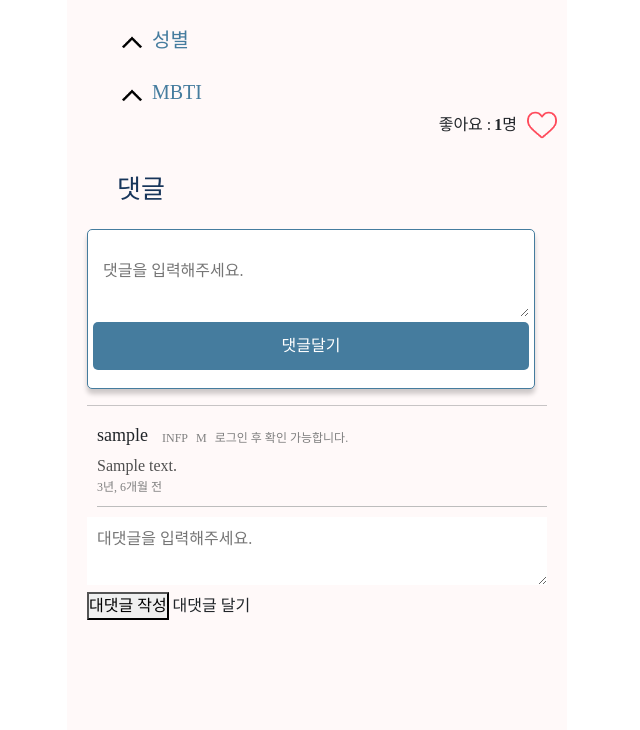
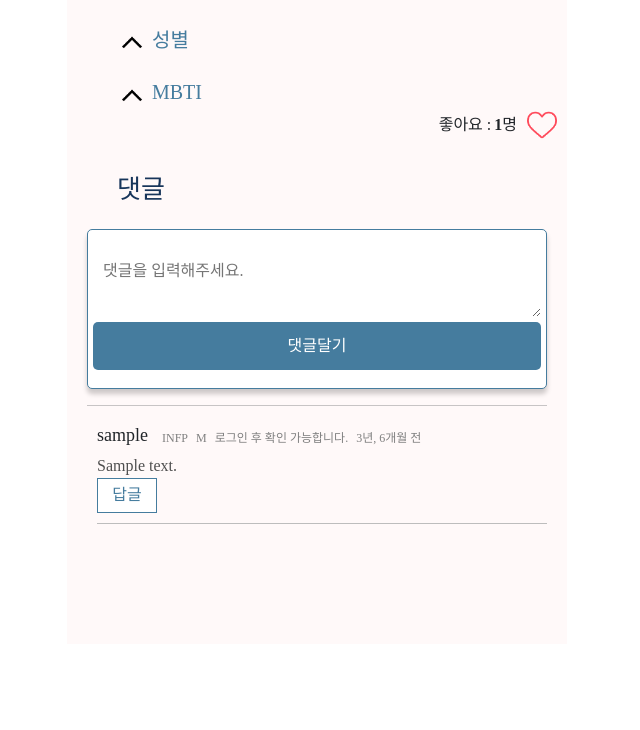
Before and after one commit to DAILY-VS/DAILYVS, a Django app: page /1/calcstat in a window 1280 px wide. Shown: the part 855-1585 px from the top of the page, without its empty margins (323-963 px from the left). After the commit the page ends 1379 px from the top, so only its background shows below. Run offline with Django 4.2, Linux system fonts and the light colour scheme; tables that the repository leaves empty hold one stand-in row (values such as "Sample post"); some libraries are stand-ins or nearby versions; some web fonts are replaced.

Commit message:
[Add] 대댓글 css

```diff
--- a/server/static/css/comment.css
+++ b/server/static/css/comment.css
@@ -14,13 +14,17 @@
 .comment-input-container {
   display: flex;
   flex-direction: column;
-  width: 28rem;
   height: 10rem;
   border-radius: 5px;
   padding: 5px;
   background-color: white;
   box-shadow: 0px 5px 5px rgba(0, 0, 0, 0.2);
   border: var(--turquois-secondary-color) solid 1px;
+}
+
+.comment-input-container textarea {
+  border: none;
+  padding: 10px;
 }
 
 .coment-user-info {
@@ -40,12 +44,6 @@
 .comment-user-name {
   font-family: "GongGothicMedium";
   font-size: 18px;
-}
-
-.comment-container textarea {
-  width: 100%;
-  padding: 10px;
-  border: none;
 }
 
 .comment-input-container button {
@@ -125,3 +123,58 @@
   display: flex;
   flex-direction: row;
 }
+
+.reply-toggle-btn {
+  border: none;
+  width: 60px;
+  height: 35px;
+  color: var(--turquois-secondary-color);
+  background-color: white;
+  border: var(--turquois-secondary-color) solid 1px;
+}
+
+.reply-toggle-btn:hover {
+  color: white;
+  background-color: var(--turquois-secondary-color);
+}
+
+.nested-comment-top-section {
+  display: flex;
+  flex-direction: row;
+}
+
+.nested-stored-comment-container {
+  width: 100vw;
+}
+
+[class^="nested-reply"] {
+  margin-left: 0.5vw;
+  margin-top: 10px;
+}
+
+.nested-reply-input-container {
+  display: flex;
+  flex-direction: row;
+  justify-content: space-around;
+  margin: 5px auto;
+  background-color: white;
+  border: 1px var(--turquois-secondary-color) solid;
+}
+
+.nested-reply-input-container textarea {
+  width: 80%;
+  border: none;
+  margin-bottom: 3px;
+}
+
+.nested-reply-input-container button {
+  width: 90px;
+  border: var(--turquois-secondary-color) solid 1px;
+  background-color: var(--turquois-secondary-color);
+  color: white;
+}
+
+.nested-reply-input-container button:hover {
+  color: var(--turquois-secondary-color);
+  background-color: white;
+}
--- a/server/static/js/comment.js
+++ b/server/static/js/comment.js
@@ -1,38 +1,100 @@
-function replyDelete(value) {
-  var comment_id = value;
-  var delete_warning = confirm("댓글을 삭제하시겠습니까?");
+// comment.js
 
-  if (delete_warning == true) {
-    // 로그인 여부 확인
-    if (isAuthenticated === "True") {
-      $.ajax({
-        type: "POST",
-        url: "{% url 'vote:comment_delete' comment_id %}",
-        dataType: "json",
-        data: {
-          comment_id: comment_id,
-          csrfmiddlewaretoken: "{{csrf_token}}",
-        },
-        success: function (response) {
-          if (response.success) {
-            $("#" + response.comment_id).remove();
-            var replyTr = document.querySelector(
-              `.replyTr${response.comment_id}`
-            );
-            if (replyTr) {
-              console.log(replyTr);
-              replyTr.remove();
-            }
-          } else {
-            alert(response.error);
+$(document).ready(function () {
+  var page = 1; // 초기 페이지 번호
+
+  // 스크롤 이벤트 리스너 등록
+  $(window).scroll(function () {
+    if ($(window).scrollTop() + $(window).height() >= $(document).height()) {
+      loadMoreData(page);
+      page++;
+    }
+  });
+
+  // 새로운 데이터를 불러오는 함수
+  function loadMoreData(page) {
+    $.ajax({
+      url: "/get_comments/?page=" + page, // Django API 뷰 URL
+      type: "GET",
+      beforeSend: function () {
+        $(".loader").show(); // 로딩 스피너 표시
+      },
+      success: function (data) {
+        if (data.comments.length > 0) {
+          var comments = data.comments;
+          var html = "";
+
+          for (var i = 0; i < comments.length; i++) {
+            html +=
+              '<div class="comment">' +
+              "<p>" +
+              comments[i].content +
+              "</p>" +
+              "<p>" +
+              comments[i].created_at +
+              "</p>" +
+              "</div>";
           }
-        },
-        error: function () {
-          alert("오류가 발생했습니다.");
-        },
-      });
-    } else {
-      alert("로그인을 해주세요");
-    }
+
+          $(".replyTody").append(html); // 새로운 댓글을 추가합니다.
+        }
+        $(".loader").hide(); // 로딩 스피너 숨김
+      },
+      error: function () {
+        // 오류 처리
+      },
+    });
   }
+});
+
+//대댓글 토글
+document.addEventListener("DOMContentLoaded", function () {
+  var toggleButtons = document.querySelectorAll(".reply-toggle-btn");
+
+  toggleButtons.forEach(function (button) {
+    button.addEventListener("click", function () {
+      var commentId = this.getAttribute("data-comment-id");
+      var parentContainer = document.querySelector(
+        ".nested-reply-container[data-parent-id='" + commentId + "']"
+      );
+      var nestedInputContainer = document.querySelector(
+        " .nested-reply-input-container" + commentId
+      );
+      console.log(nestedInputContainer);
+
+      if (parentContainer) {
+        if (
+          parentContainer.style.display === "none" ||
+          parentContainer.style.display === ""
+        ) {
+          parentContainer.style.display = "block";
+          if (nestedInputContainer) {
+            nestedInputContainer.style.display = "block";
+          }
+        } else {
+          parentContainer.style.display = "none";
+          if (nestedInputContainer) {
+            nestedInputContainer.style.display = "none";
+          }
+        }
+      }
+    });
+  });
+});
+
+//대댓글 수 카운트
+function updateNestedCount(comment_id) {
+  var url = "/calculate-nested-count/" + comment_id + "/";
+  $.ajax({
+    type: "GET",
+    url: url, // 서버에서 대댓글 수를 계산하는 뷰의 URL
+    dataType: "json",
+    success: function (response) {
+      var nestedCountSpan = $("#nestedCount" + comment_id);
+      nestedCountSpan.text(response.nested_count);
+    },
+    error: function () {
+      // 에러 처리
+    },
+  });
 }
--- a/server/templates/vote/result/comment.html
+++ b/server/templates/vote/result/comment.html
@@ -43,6 +43,7 @@
                         {% endif %}
 
                     </div>
+                    <div class="user-sub-info">{{ comment.created_at|timesince }} 전</div>
                 </div>
             </div>
             <div class="comment-content-delete">
@@ -56,26 +57,27 @@
                     />
                 {% endif %}
             </div>
-            <div class="comment-created-time">{{ comment.created_at|timesince }} 전</div>
+            <button id="reply-toggle-btn-{{ comment.id }}" class="reply-toggle-btn" data-comment-id="{{ comment.id }}">답글 <span id="nestedCount{{ comment.id }}" data-comment-id="{{ comment.id }}"></span></button>
             </div>
+        </div>
+        <div class="every-reply-container">
           <!-- 대댓글 작성 영역 -->
           {% if not comment.parent_comment %}
-        <div class="nested-reply-input-container">
+              <div class="nested-reply-input-container{{comment.id}}" data-comment-id="{{ comment.id }}" style="display:none;">
                 <textarea
                   class="nested-replyContent"
                   id="nested_content_id_{{ comment.id }}"
                   placeholder="대댓글을 입력해주세요."
                 ></textarea>
-          <button class="btnNestedReply" data-comment-id="{{ comment.id }}">대댓글 작성</button>
-          대댓글 달기
+                <button class="btnNestedReply" data-comment-id="{{ comment.id }}">등록</button>
               </div>
+              <div class="nested-reply-container" data-parent-id="{{ comment.id }}" style="display:none">
                   {% endif %}
-      </div>
                   <!-- 대댓글 표시 영역 -->
                   <div class="nested-replyTody">
                     {% for child_comment in comments reversed %}
                       {% if child_comment.parent_comment_id == comment.id %}
-                  <div class="nested-replyTr{{ child_comment.id }} ">
+                        <div class="nested-replyTr{{ child_comment.id }}">
                           <div class="nested-row">
                             <div><img src="{% static 'img/icon/reply.png' %}" style="width:25px;" /></div>
                             <div class="comment-nickname">{{ child_comment.user_info.nickname }}</div>
@@ -98,7 +100,9 @@
                                 {% endif %}
                               </div>
                             </div>
+                            <div class="user-sub-info">{{ child_comment.created_at|timesince }} 전</div>
                           </div>
+
                           <div class="comment-content-delete">
                             <div class="stored-comment-content">{{ child_comment.content }}</div>
                             {% if user.is_authenticated and user.nickname == child_comment.user_info.nickname %}
@@ -110,7 +114,7 @@
                               />
                             {% endif %}
                           </div>
-                    <div class="comment-created-time">{{ child_comment.created_at|timesince }} 전</div>
+
                         </div>
                       {% endif %}
                     {% endfor %}
@@ -122,8 +126,9 @@
           </div>
       </div>
   </div>
-
+</div>
 <script src="https://code.jquery.com/jquery-3.6.0.min.js"></script>
+<script src="{% static 'js/comment.js' %}"></script>
 <script>
 $(document).ready(function () {
     //댓글 달기
@@ -171,16 +176,17 @@ $(document).ready(function () {
           newComment +=
             '</div>' +
             '<div class="comment-created-time">' + response.created_at + '</div>' +
-            '<div class="nested-reply-input-container">' +
-            '<textarea class="nested-replyContent" id="nested_content_id_' + response.comment_id + '" placeholder="대댓글을 입력해주세요."></textarea>' +
-            '<button class="btnNestedReply" data-comment-id="' + response.comment_id + '">대댓글 작성</button>' +
-            '대댓글 달기' +
+            '<div class="nested-reply-input-container{{comment.id}}" data-comment-id="{{ comment.id }}">' +
+            '<textarea class="nested-replyContent" id="nested_content_id_{{ comment.id }}' + response.comment_id + '" placeholder="대댓글을 입력해주세요."></textarea>' +
+            '<button class="btnNestedReply" data-comment-id="' + response.comment_id + '">등록</button>' +
             '</div>' +
             '</div>' +
             '</div>';
 
           $(".replyTody").prepend(newComment);
           $(".replyContent").val(""); // 입력창 비우기
+
+
         },
         error: function () {
           if ($(".replyContent").val() == "") {
@@ -220,7 +226,8 @@ $(document).ready(function () {
           // 새로운 대댓글 생성
           var newNestedComment =
             '<div class="nested-replyTr' + response.comment_id + '">' +
-            '<img src="{% static 'img/icon/reply.png' %}" style="width:25px;" />' +
+            '<div class="nested-row">' +
+            '<img src="{% static 'img/icon/reply.png' %}" style="width:25px; height: 25px;" />' +
             '<div class="nested-stored-comment-container">' +
             '<div class="nested-comment-top-section">' +
             '<div class="comment-nickname">' + response.nickname + '</div>' +
@@ -236,10 +243,12 @@ $(document).ready(function () {
             '</div>' +
             '<div class="comment-created-time">' + response.created_at + '</div>' +
             '</div>' +
+            '</div>' +
             '</div>';
 
+          updateNestedCount(comment_id);
           // 선택한 부모 댓글 바로 하단에 추가
-          $(".replyTr" + comment_id).append(newNestedComment);
+          $(".nested-reply-container[data-parent-id='" + comment_id + "']").prepend(newNestedComment);
           $("#nested_content_id_" + comment_id).val(""); // 입력창 비우기
         },
         error: function () {
--- a/server/vote/urls.py
+++ b/server/vote/urls.py
@@ -20,6 +20,11 @@ urlpatterns = [
         "<int:poll_id>/comment/write/", views.comment_write_view, name="comment_write"
     ),
     path("<int:pk>/comment/delete/", views.comment_delete_view, name="comment_delete"),
+    path(
+        "calculate-nested-count/<int:comment_id>/",
+        views.calculate_nested_count,
+        name="calculate_nested_count",
+    ),
     # path('get_replies/<int:comment_id>/', views.get_replies_view, name='get_replies'),    # 논유저
     # path('<int:poll_id>/<int:nonuservote_id>', views.poll_nonusergender, name='nonusergender'),
     path(
--- a/server/vote/views.py
+++ b/server/vote/views.py
@@ -237,6 +237,12 @@ def comment_delete_view(request, pk):
     return HttpResponse(
         json.dumps(data, cls=DjangoJSONEncoder), content_type="application/json"
     )
+
+
+# 대댓글 수 파악
+def calculate_nested_count(request, comment_id):
+    nested_count = Comment.objects.filter(parent_comment_id=comment_id).count()
+    return JsonResponse({"nested_count": nested_count})
 
 
 # 투표 시 회원, 비회원 구분 (비회원일시 성별 기입)
```
Lines whose indentation alone changed are shown as unchanged.
